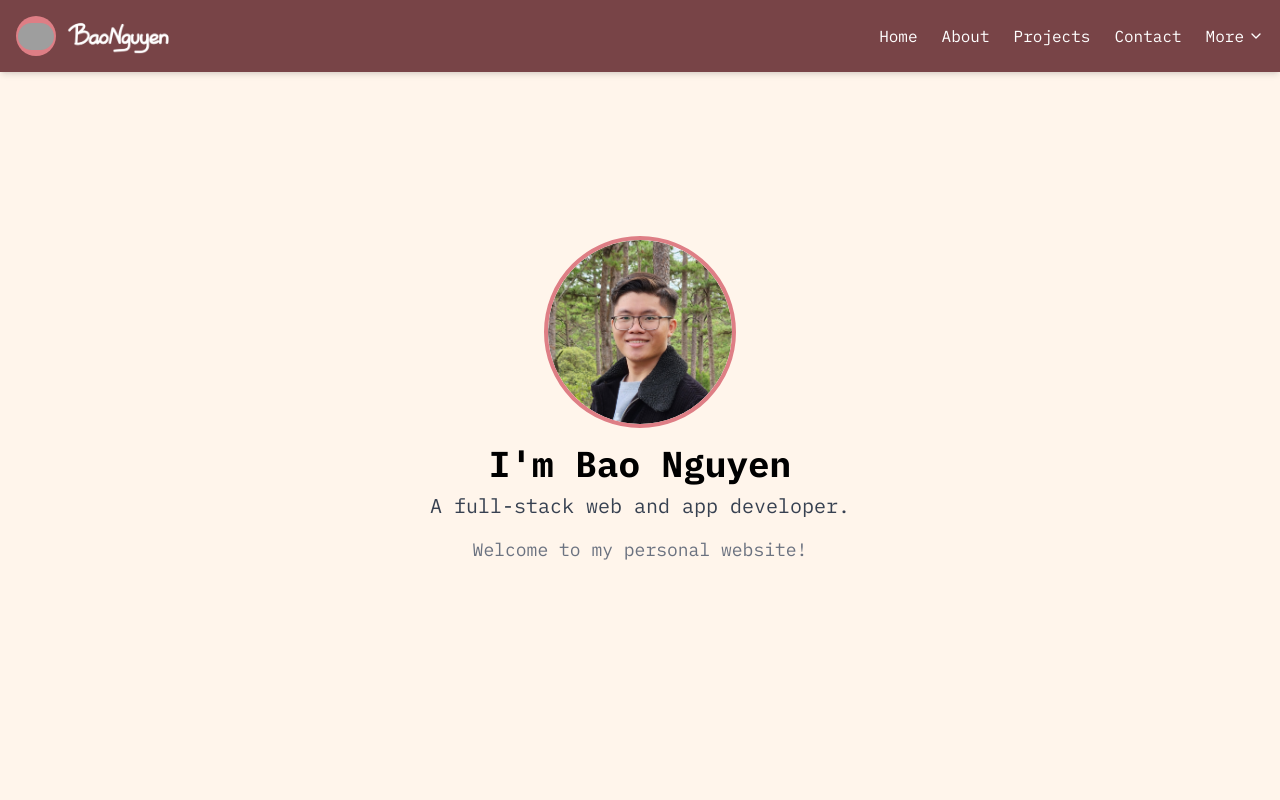
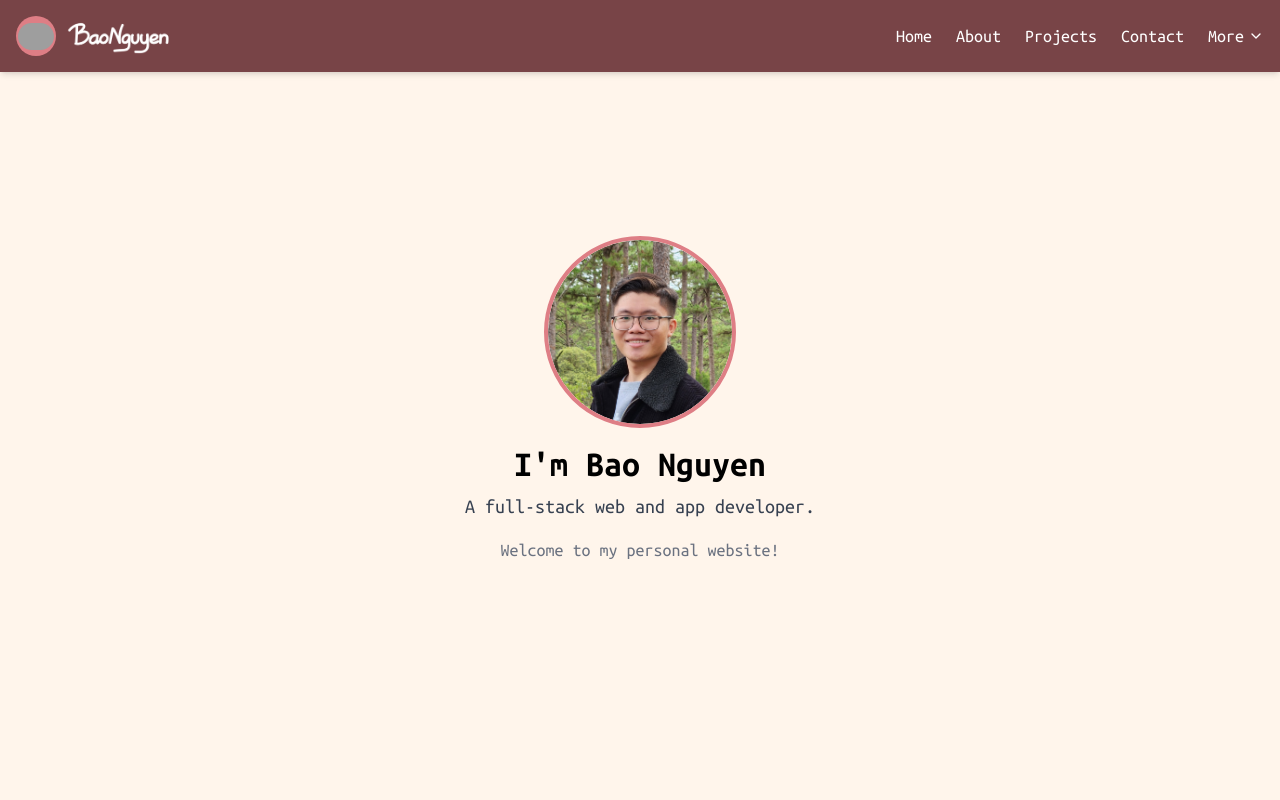
Before and after one commit to baoopn/baoopn-web-next, a Next.js app: page / in a window 1280 px wide. Shown: the top 800 px of the page. Built offline with nearby package versions, Linux system fonts and the light colour scheme; no server answers; grey boxes are pictures that could not be loaded.

Commit message:
Change font to Ubuntu Mono

```diff
--- a/src/app/globals.css
+++ b/src/app/globals.css
@@ -1,9 +1,10 @@
 @import url('https://fonts.googleapis.com/css2?family=IBM+Plex+Mono:wght@400;700&display=swap');
+@import url('https://fonts.googleapis.com/css2?family=Ubuntu+Mono:wght@400;700&display=swap');
+@import url('https://fonts.googleapis.com/css2?family=Fira+Mono:wght@400;700&display=swap');
 
 @tailwind base;
 @tailwind components;
 @tailwind utilities;
-
 
 :root {
   --foreground-rgb: 0, 0, 0;
@@ -11,7 +12,7 @@
   --background-end-rgb: 255, 245, 235;
   --background-secondary-rgb: 255, 245, 235;
   --light-background: #fff5eb;
-  --dark-background: #171717;
+  --dark-background: #111111;
   --primary-pink: #de7e85;
   --dark-pink: #784447;
   --less-dark-pink: #9e595d;
@@ -20,8 +21,8 @@
 @media (prefers-color-scheme: dark) {
   :root {
     --foreground-rgb: 255, 255, 255;
-    --background-start-rgb: 23, 23, 23;
-    --background-end-rgb: 23, 23, 23;
+    --background-start-rgb: 17, 17, 17;
+    --background-end-rgb: 17, 17, 17;
     --background-secondary-rgb: 31, 41, 55;
   }
 }
@@ -29,6 +30,7 @@
 body {
   color: rgb(var(--foreground-rgb));
   background-color: rgb(var(--background-start-rgb));
+  font-size: large;
 }
 
 @layer utilities {
--- a/tailwind.config.ts
+++ b/tailwind.config.ts
@@ -9,7 +9,9 @@ const config: Config = {
   theme: {
     extend: {
       fontFamily: {
-        mono: ['"IBM Plex Mono"', 'monospace'],
+        // mono: ['"IBM Plex Mono"', 'monospace'],
+        // mono: ['"Fira Mono"', 'monospace'],
+        mono: ['"Ubuntu Mono"', 'monospace'],
       },
     },
   },
```
